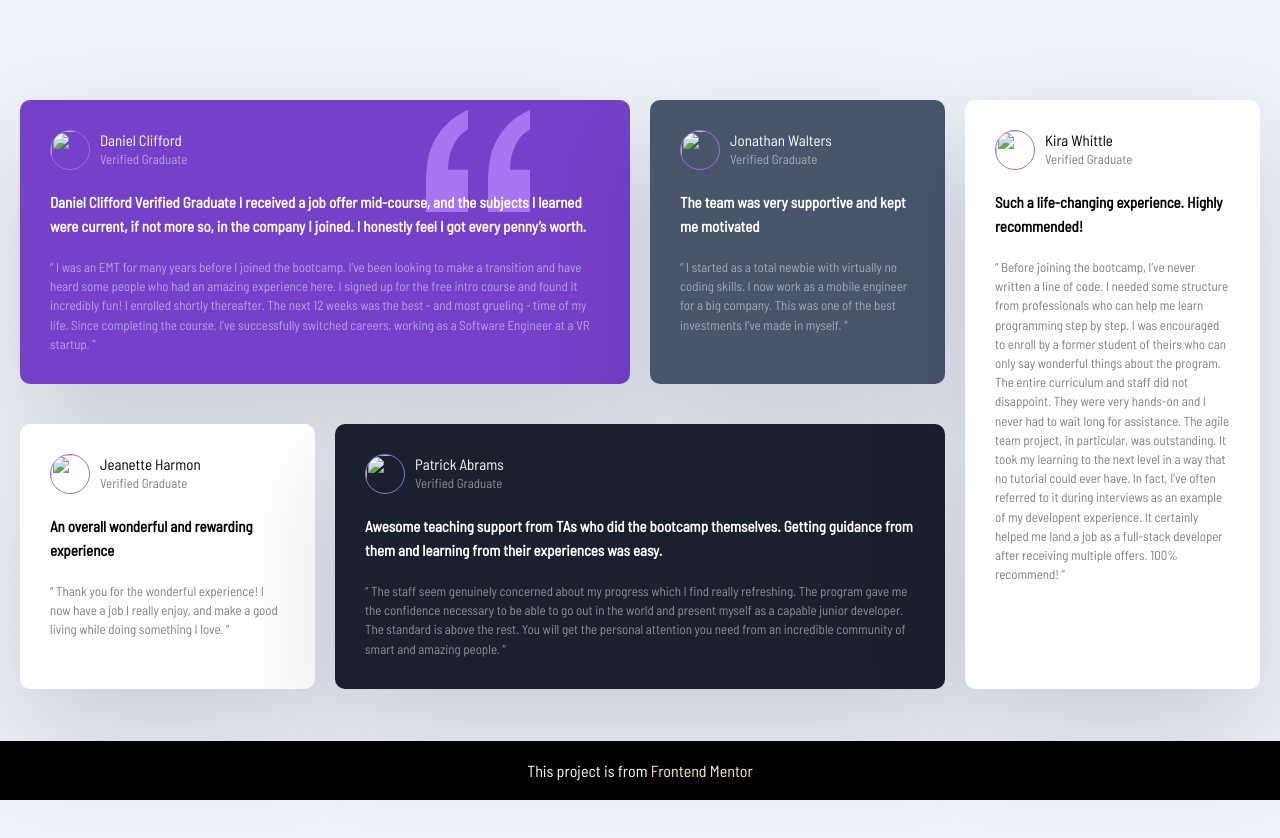
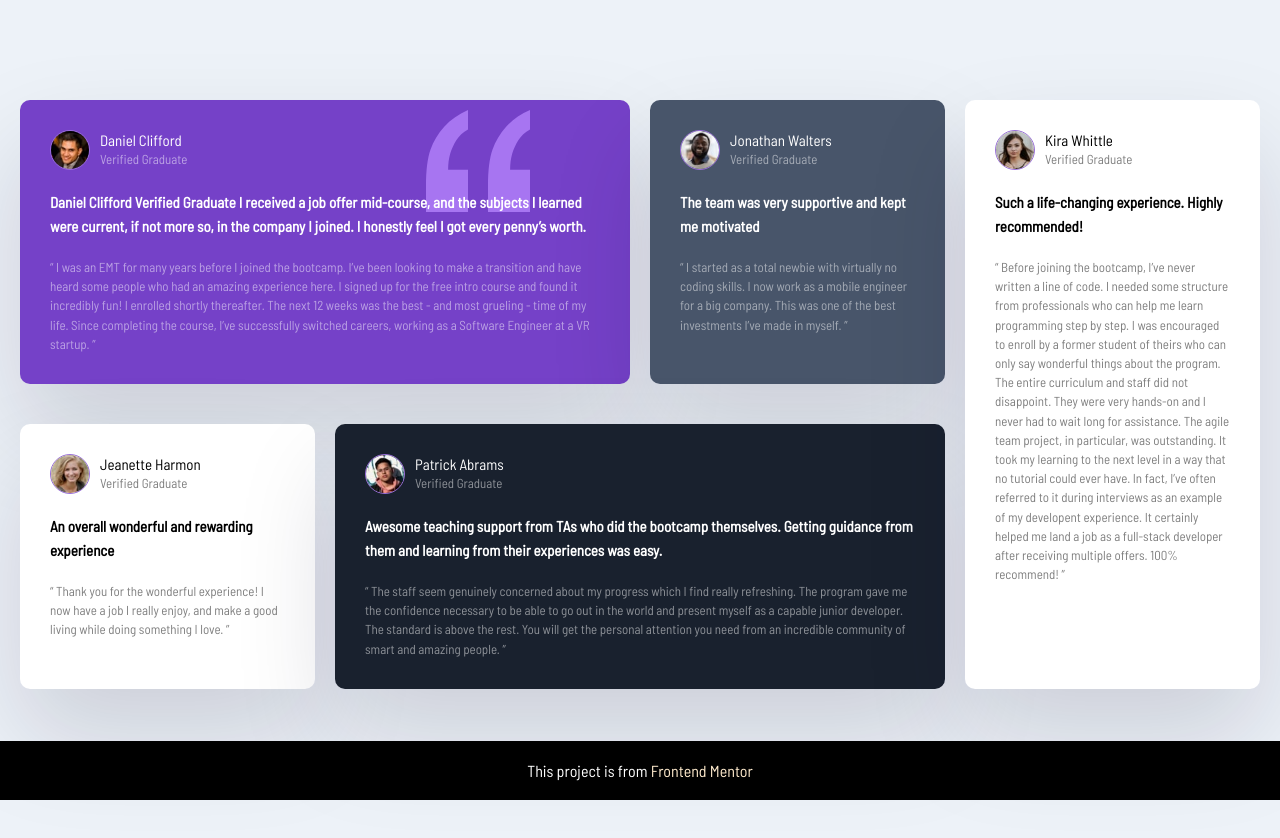
Before and after one commit to code-with-timmy/Testimonial-Grid-Section, a plain HTML site: page index.html in a window 1280 px wide. Drawn offline with Linux system fonts and the light colour scheme; files whose address does not match are found by name.

Commit message:
Update index.html

```diff
--- a/index.html
+++ b/index.html
@@ -11,7 +11,7 @@
     <div class="container">
         <div class="card card-bg-violet">
             <header>
-                <img src="/images/image-daniel.jpg" alt="">
+                <img src="image-daniel.jpg" alt="">
                 <div>
                     <h1>Daniel Clifford</h1>
                     <p>Verified Graduate</p>
@@ -26,7 +26,7 @@
         </div>
         <div class="card card-bg-grayish-blue">
             <header>
-                <img src="/images/image-jonathan.jpg" alt="">
+                <img src="image-jonathan.jpg" alt="">
                 <div>
                     <h1>Jonathan Walters</h1>
                     <p>Verified Graduate</p>
@@ -42,7 +42,7 @@
         </div>
         <div class="card card-bg-color">
             <header>
-                <img src="/images/image-jeanette.jpg" alt="">
+                <img src="image-jeanette.jpg" alt="">
                 <div>
                     <h1>Jeanette Harmon</h1>
                     <p>Verified Graduate</p>
@@ -57,7 +57,7 @@
         </div>
         <div class="card card-bg-blackish-blue">
             <header>
-                <img src="/images/image-patrick.jpg" alt="">
+                <img src="image-patrick.jpg" alt="">
                 <div>
                     <h1>Patrick Abrams</h1>
                     <p>Verified Graduate</p>
@@ -72,7 +72,7 @@
         </div>
         <div class="card card-bg-color">
             <header>
-                <img src="/images/image-kira.jpg" alt="">
+                <img src="image-kira.jpg" alt="">
                 <div>
                     <h1>Kira Whittle</h1>
                     <p>Verified Graduate</p>
```
